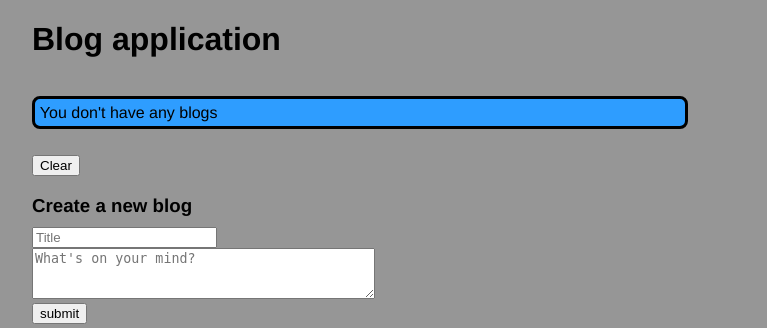
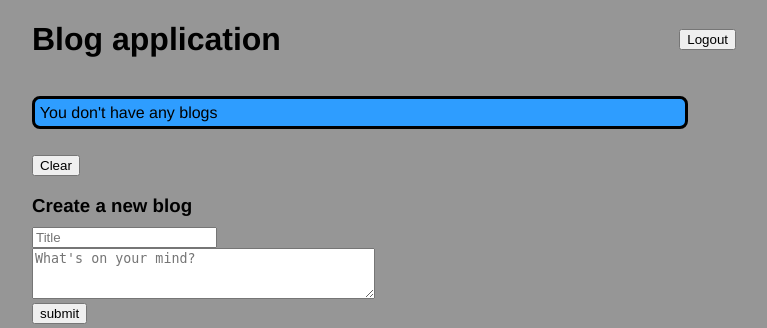
Before and after one commit to valttteri/CyberSecurityBase, a Django app: template src/blogs/templates/frontpage.html in a window 1280 px wide. Shown: the top 328 px of the page, without its empty margins (256-1023 px from the left). Run offline with Django 4.2, Linux system fonts and the light colour scheme; the template is opened without the code that fills it, so the values that code supplies are empty.

Commit message:
improved user management

```diff
--- a/src/blogs/static/main.css
+++ b/src/blogs/static/main.css
@@ -23,3 +23,8 @@ body {
     max-height: 40vh;
     width: 55vw;
 }
+
+.header {
+    display: flex;
+    align-items: center;
+}
--- a/src/blogs/templates/frontpage.html
+++ b/src/blogs/templates/frontpage.html
@@ -8,7 +8,14 @@
     </head>
 
     <body>
-        <h1>Blog application</h1>
+        <div class="header">
+            <h1>Blog application</h1>
+
+            <form method="post" action="logout" style="margin-left:auto;">
+                {% csrf_token %}
+                <input type="submit" value="Logout"/>
+            </form>
+        </div>
 
         <div class="bloglist">
             {% if blogs|length == 0 %}
--- a/src/blogs/templates/loginpage.html
+++ b/src/blogs/templates/loginpage.html
@@ -18,6 +18,8 @@
             <br>
             <input type="submit" value="Login"/>
         </form>
+
+        <a style="margin-top:.5em;" href="createaccount">No account? Click to register</a>
     </body>
 
 </html>
--- a/src/blogs/views.py
+++ b/src/blogs/views.py
@@ -1,8 +1,10 @@
 from django.shortcuts import render, redirect
+from django.contrib.auth import authenticate, login, logout
 from django.contrib.auth.models import User
-from django.contrib.auth import authenticate, login, logout
+from django.contrib.auth.decorators import login_required
 from .models import Blog
 
+@login_required
 def frontPageView(request):
     """Render the front page of the application"""
 
--- a/src/csbproject/settings.py
+++ b/src/csbproject/settings.py
@@ -125,6 +125,10 @@ STATICFILES_DIRS = [
     BASE_DIR / 'blogs/static'
 ]
 
+LOGIN_URL = '/login'
+
+LOGOUT_REDIRECT_URL = '/login'
+
 # Default primary key field type
 # https://docs.djangoproject.com/en/4.2/ref/settings/#default-auto-field
 
```
Also changed, not shown: 1 other file.
